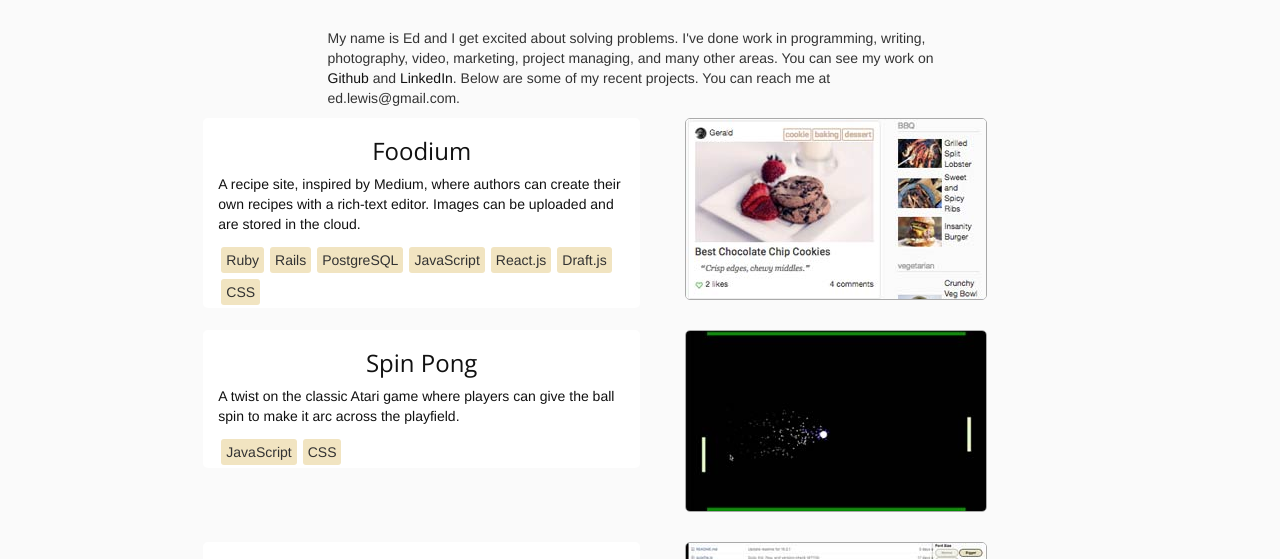
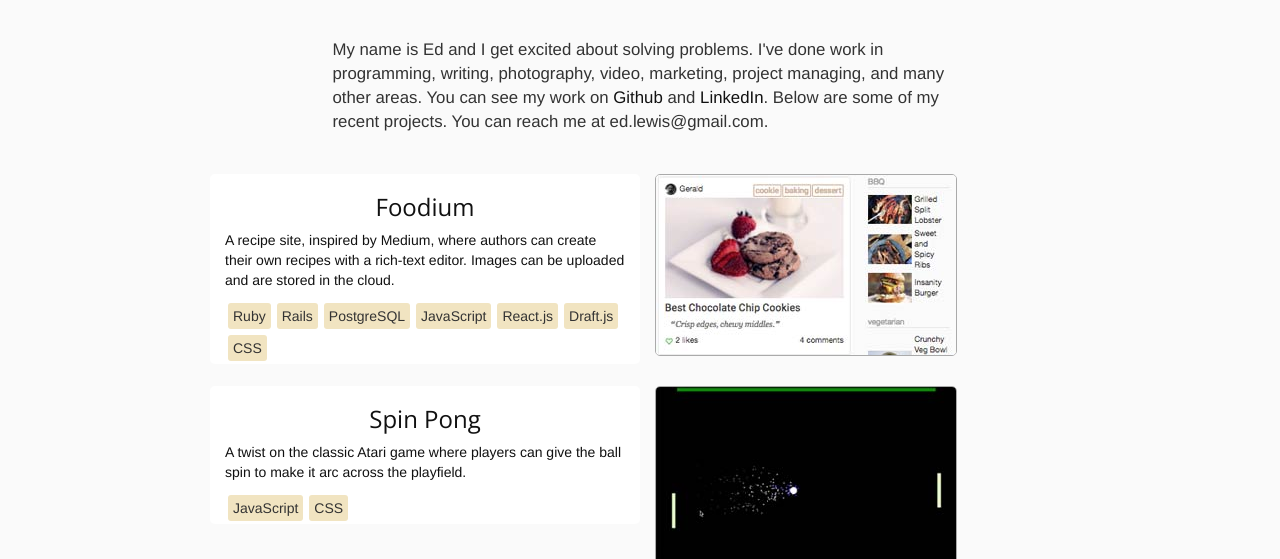
Before and after one commit to edabot/edabot.github.io, a plain HTML site: page index.html in a window 1280 px wide. Shown: the part 202-761 px from the top of the page. Drawn offline with nearby package versions, Linux system fonts and the light colour scheme.

Commit message:
improving CSS

```diff
--- a/home.css
+++ b/home.css
@@ -13,7 +13,7 @@
 .jumbotron h3 {
   margin-top: 0px;
   font-weight: 300;
-
+  color: #444;
 }
 
 .name_and_title {
@@ -48,9 +48,9 @@ body {
 
 .project-img img {
   margin-bottom: 30px;
-  margin-left: 30px;
   border: 1px solid #aaa;
   border-radius: 5px;
+  max-width: 100%;
 }
 
 .project h2 {
@@ -117,3 +117,13 @@ a:hover {
   border-radius: 3px;
   padding: 3px 5px;
 }
+
+.intro p {
+  margin: 10px 0 40px 0;
+  font-size: 1.2em;
+}
+
+.content {
+  padding: 0 10px;
+  overflow: hidden;
+}
--- a/index.html
+++ b/index.html
@@ -28,10 +28,10 @@
 
       </div>
     </div>
-
+    <div class="content">
       <div class="row">
         <div class="col-md-3 col-sm-3"></div>
-      <div class="col-md-6 col-sm-6">
+        <div class="col-md-6 col-sm-6 intro">
           <p>
             My name is Ed and I get excited about solving problems. I've done work
              in programming, writing, photography, video, marketing,
@@ -128,7 +128,7 @@
 
       <div class="row">
         <div class="col-md-2 col-sm-2"></div>
-      <div class="col-md-4 col-sm-4 project">
+        <div class="col-md-4 col-sm-4 project project">
           <a href="ign-scores/">
             <h2>IGN Ratings</h2>
             <p>
@@ -160,6 +160,7 @@
           <a href="files/Resume-EdLewis.pdf">Résumé</a>
         </div>
       </div>
-
+    </div>
+  </div>
   </body>
 </html>
```
Lines whose indentation alone changed are shown as unchanged.
